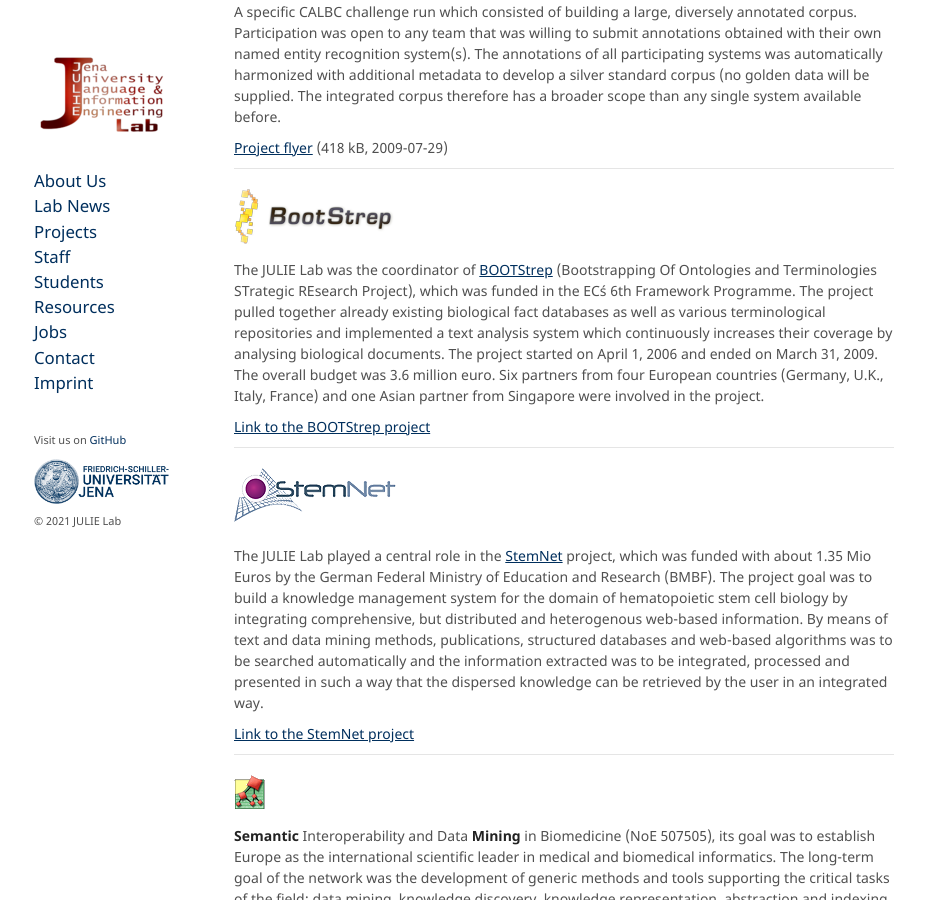
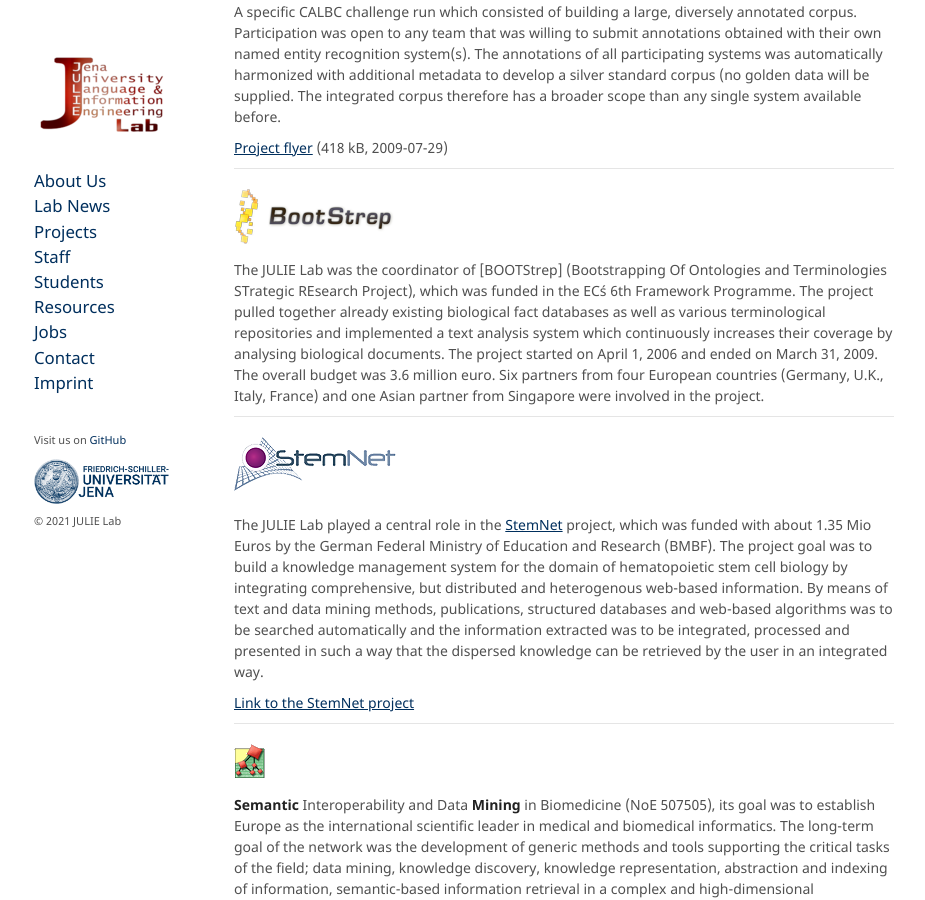
Before and after one commit to JULIELab/JULIELab.github.io, a Jekyll site: the page built from Projects/former.md, in a window 1280 px wide and 900 px high, scrolled down 1145 px. Shown: the whole window, without its empty margins (176-1101 px from the left). Built offline with Jekyll 4.4.1, drawn with Linux system fonts in a browser that asks for light colours; our own code applies the rules of GitHub Pages for plain Markdown files.

Commit message:
remove links to BOOTStrep website

```diff
--- a/Projects/former.md
+++ b/Projects/former.md
@@ -50,9 +50,7 @@
 
 ![](/assets/img/projects_BOOTStrep-width-160-height-55.png)
 
-The JULIE Lab was the coordinator of [BOOTStrep](http://www.bootstrep.eu) (Bootstrapping Of Ontologies and Terminologies STrategic REsearch Project), which was funded in the EC´s 6th Framework Programme. The project pulled together already existing biological fact databases as well as various terminological repositories and implemented a text analysis system which continuously increases their coverage by analysing biological documents. The project started on April 1, 2006 and ended on March 31, 2009. The overall budget was 3.6 million euro. Six partners from four European countries (Germany, U.K., Italy, France) and one Asian partner from Singapore were involved in the project.
-
-[Link to the BOOTStrep project](http://www.bootstrep.eu)
+The JULIE Lab was the coordinator of [BOOTStrep] (Bootstrapping Of Ontologies and Terminologies STrategic REsearch Project), which was funded in the EC´s 6th Framework Programme. The project pulled together already existing biological fact databases as well as various terminological repositories and implemented a text analysis system which continuously increases their coverage by analysing biological documents. The project started on April 1, 2006 and ended on March 31, 2009. The overall budget was 3.6 million euro. Six partners from four European countries (Germany, U.K., Italy, France) and one Asian partner from Singapore were involved in the project.
 
 ------------------------------------------------------------------------
 
```
